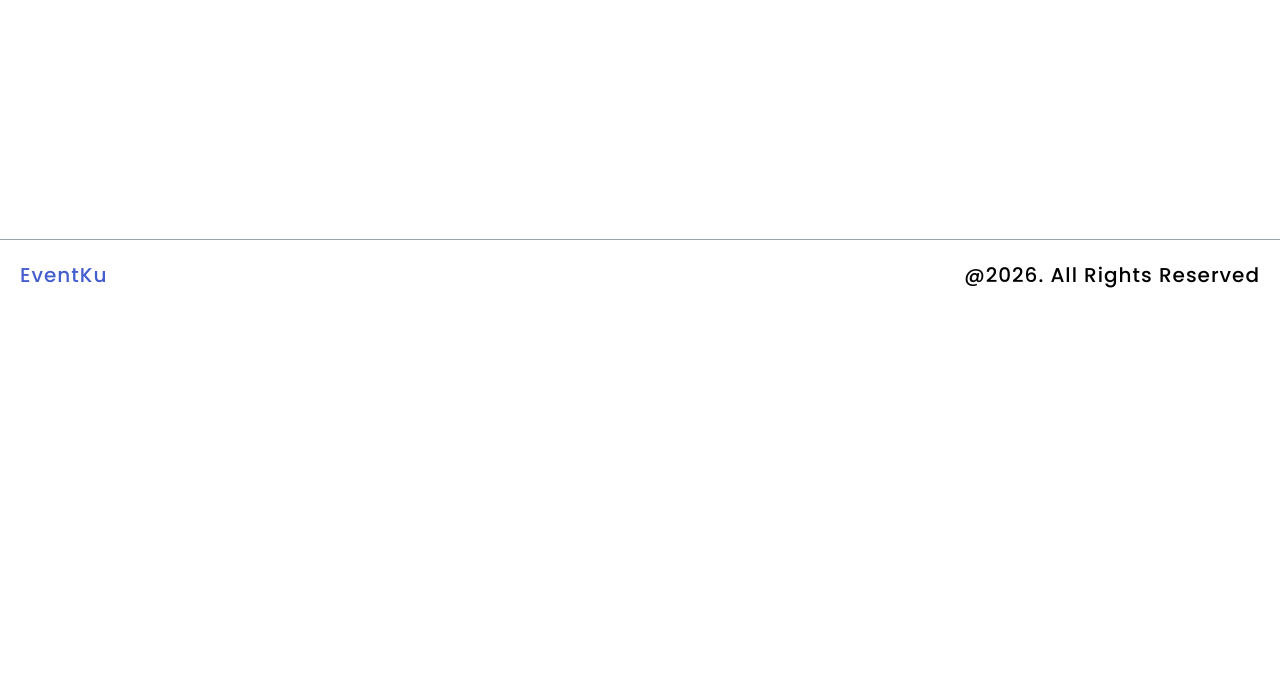
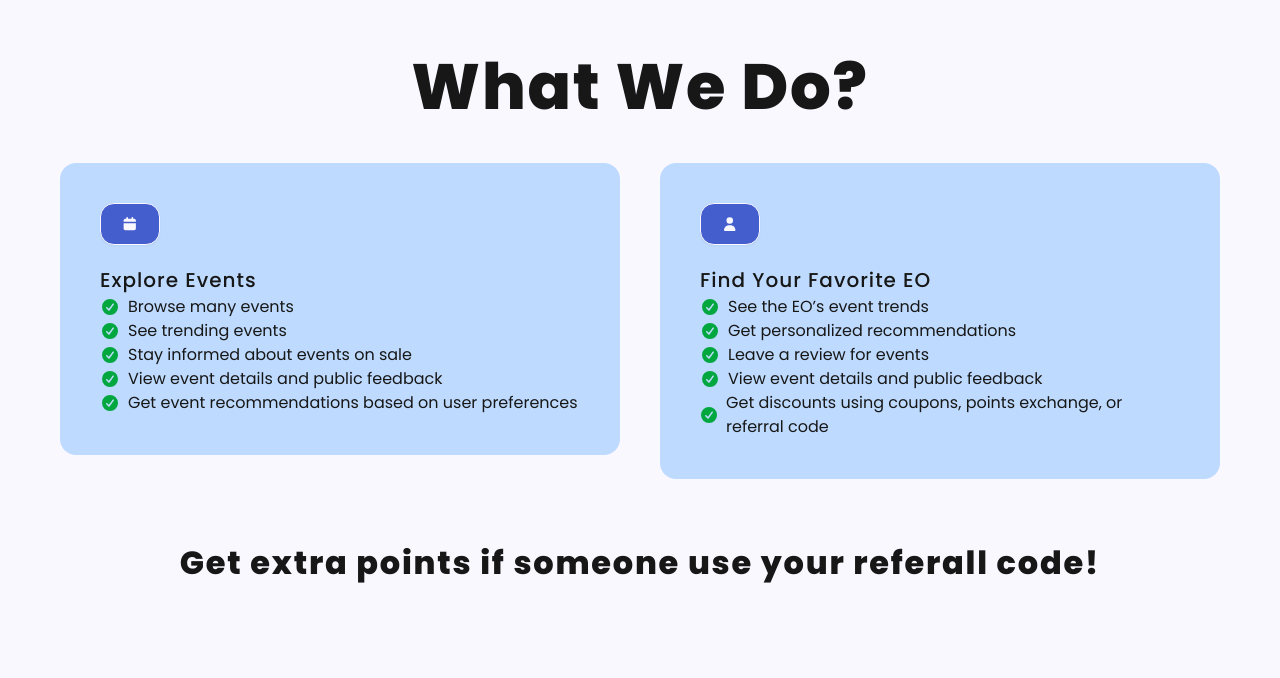
Before and after one commit to FlazeFy/MinPro-Event_Management_Platform-FE, a Next.js app: page /about in a window 1280 px wide. Before the commit this address had no page. Shown: the part 642-1320 px from the top of the page. Before the commit the page ends 952 px from the top, so only its background shows below. Built offline with nearby package versions, Linux system fonts and the light colour scheme.

Commit message:
feat(landing) : add about page UI

```diff
--- /dev/null
+++ b/src/app/about/page.tsx
@@ -0,0 +1,11 @@
+import OrganismsAboutUsBox from "@/components/organisms/about_us_box.organism";
+import OrganismsOurOfferList from "@/components/organisms/our_offer_list.organism";
+
+export default function AboutPage() {
+    return (
+        <div className="flex flex-col min-h-[100vh] items-center justify-center py-5 lg:py-10">
+            <OrganismsAboutUsBox/>
+            <OrganismsOurOfferList/>
+        </div>
+    )
+}
--- a/src/components/molecules/navigation_bar.molecule.tsx
+++ b/src/components/molecules/navigation_bar.molecule.tsx
@@ -8,7 +8,9 @@ interface MoleculeNavigationBarProps {}
 const MoleculeNavigationBar: React.FC<MoleculeNavigationBarProps> = () => {
     return (
         <nav className="sticky top-0 z-50 bg-white flex flex-col md:flex-row justify-center md:justify-between items-center border-b border-gray-400 pt-5 text-center md:text-left p-5">
-            <AtomText type='content-title' text='EventKu' extraClass='font-bold text-primary'/>
+            <Link href={'/'}>
+                <AtomText type='content-title' text='EventKu' extraClass='font-bold text-primary'/>
+            </Link>
             <div className='flex gap-10'>
                 <AtomText type='content-title' text='Features'/>
                 <Link href={'/events'}>
--- /dev/null
+++ b/src/components/molecules/our_offer_box.molecule.tsx
@@ -0,0 +1,26 @@
+import * as React from 'react'
+import AtomText from '../atoms/text.atom'
+import { FontAwesomeIcon } from '@fortawesome/react-fontawesome'
+import { Button } from '../ui/button'
+import { faClock } from '@fortawesome/free-solid-svg-icons'
+
+interface IMoleculeOfferBoxProps {
+    icon: any
+    title: string
+    content: any
+}
+
+const MoleculeOfferBox: React.FunctionComponent<IMoleculeOfferBoxProps> = ({ icon, title, content }) => {
+    return (
+        <div className='p-10 bg-blue-200 rounded-2xl text-start'>
+            <Button variant='outline' className='bg-primary mb-5'>
+                <FontAwesomeIcon icon={icon}/>
+            </Button>
+            <AtomText type='content-title' text={title}/>
+            {content}
+
+        </div>
+    )
+}
+
+export default MoleculeOfferBox;
--- /dev/null
+++ b/src/components/organisms/about_us_box.organism.tsx
@@ -0,0 +1,15 @@
+import * as React from 'react'
+import AtomText from '../atoms/text.atom';
+
+interface IOrganismsAboutUsBoxProps {}
+
+const OrganismsAboutUsBox: React.FunctionComponent<IOrganismsAboutUsBoxProps> = () => {
+    return (
+        <div className="max-w-[720px] w-full mt-[10vh] p-5 pb-20 lg:p-10 lg:pb-40 text-center mx-auto">
+            <AtomText type='title-huge' text="EventKu" extraClass='mb-0'/>
+            <AtomText type='content' text="EventKu is a platform where you can find events across various categories. You can also discover recommended and trending events, along with many promotions. With just one transaction, you can book tickets for multiple people. Explore professional event organizers and the exciting events they have to offer." extraClass='mb-10'/>
+        </div>
+    )
+}
+
+export default OrganismsAboutUsBox;
--- /dev/null
+++ b/src/components/organisms/our_offer_list.organism.tsx
@@ -0,0 +1,44 @@
+import * as React from 'react'
+import AtomText from '../atoms/text.atom';
+import { faCalendar, faCheckCircle, faUser, } from '@fortawesome/free-solid-svg-icons';
+import MoleculeOfferBox from '../molecules/our_offer_box.molecule';
+import { FontAwesomeIcon } from '@fortawesome/react-fontawesome';
+
+interface IOrganismsOurOfferListProps {}
+
+const OrganismsOurOfferList: React.FunctionComponent<IOrganismsOurOfferListProps> = () => {
+    return (
+        <div className="w-full p-5 pb-20 lg:p-10 lg:pb-40 text-center">
+            <AtomText type='title-huge' text="What We Do?" extraClass='mb-0'/>
+            <div className="flex flex-wrap">
+                <div className="w-full md:w-1/2 p-5">
+                    <MoleculeOfferBox icon={faCalendar} title="Explore Events"
+                        content={
+                            <ul>
+                                <li className="flex gap-2 items-center"><FontAwesomeIcon icon={faCheckCircle} height={18} className="text-green-600" /> Browse many events</li>
+                                <li className="flex gap-2 items-center"><FontAwesomeIcon icon={faCheckCircle} height={18} className="text-green-600" /> See trending events</li>
+                                <li className="flex gap-2 items-center"><FontAwesomeIcon icon={faCheckCircle} height={18} className="text-green-600" /> Stay informed about events on sale</li>
+                                <li className="flex gap-2 items-center"><FontAwesomeIcon icon={faCheckCircle} height={18} className="text-green-600" /> View event details and public feedback</li>
+                                <li className="flex gap-2 items-center"><FontAwesomeIcon icon={faCheckCircle} height={18} className="text-green-600" /> Get event recommendations based on user preferences</li>
+                            </ul>
+                        }/>
+                </div>
+                <div className="w-full md:w-1/2 p-5">
+                    <MoleculeOfferBox icon={faUser} title="Find Your Favorite EO"
+                        content={
+                            <ul>
+                                <li className="flex gap-2 items-center"><FontAwesomeIcon icon={faCheckCircle} height={18} className="text-green-600" /> See the EO’s event trends</li>
+                                <li className="flex gap-2 items-center"><FontAwesomeIcon icon={faCheckCircle} height={18} className="text-green-600" /> Get personalized recommendations</li>
+                                <li className="flex gap-2 items-center"><FontAwesomeIcon icon={faCheckCircle} height={18} className="text-green-600" /> Leave a review for events</li>
+                                <li className="flex gap-2 items-center"><FontAwesomeIcon icon={faCheckCircle} height={18} className="text-green-600" /> View event details and public feedback</li>
+                                <li className="flex gap-2 items-center"><FontAwesomeIcon icon={faCheckCircle} height={18} className="text-green-600" /> Get discounts using coupons, points exchange, or referral code</li>
+                            </ul>
+                        }/>
+                </div>
+            </div>
+            <AtomText type='title' text="Get extra points if someone use your referall code!" extraClass='mt-10'/>
+        </div>
+    )
+}
+
+export default OrganismsOurOfferList;
```
